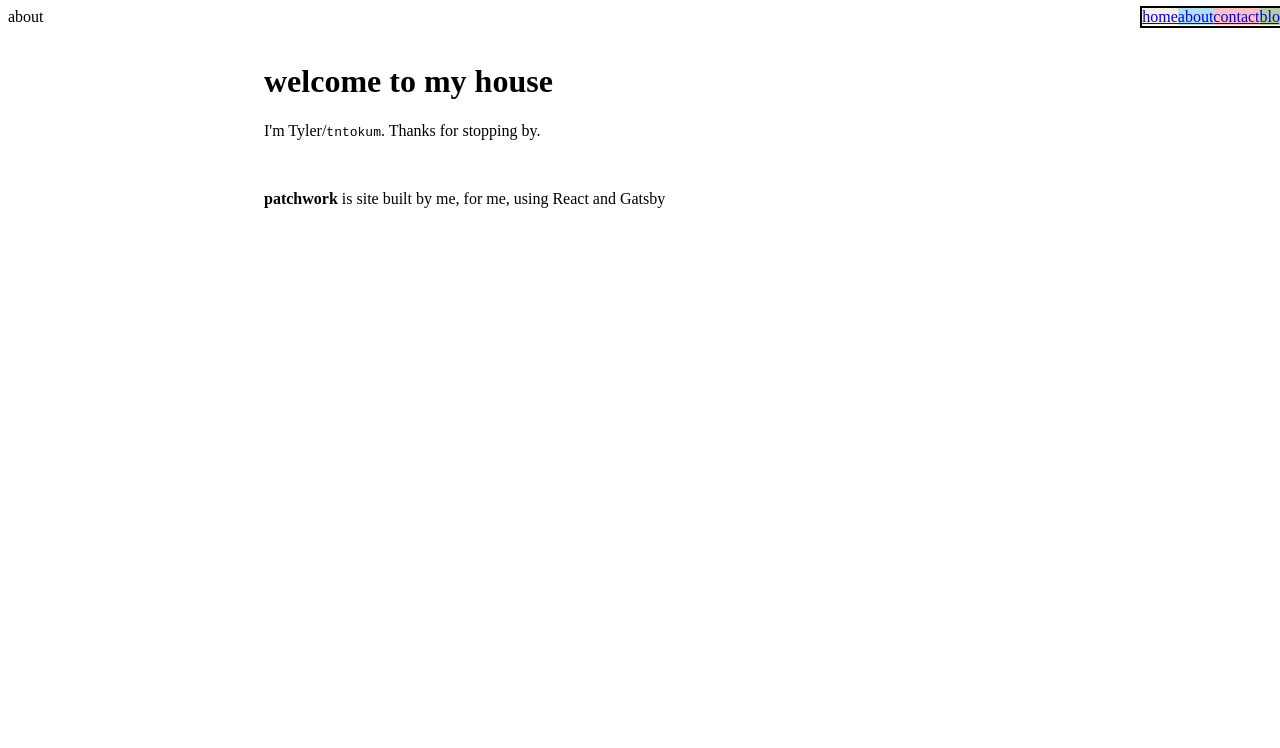
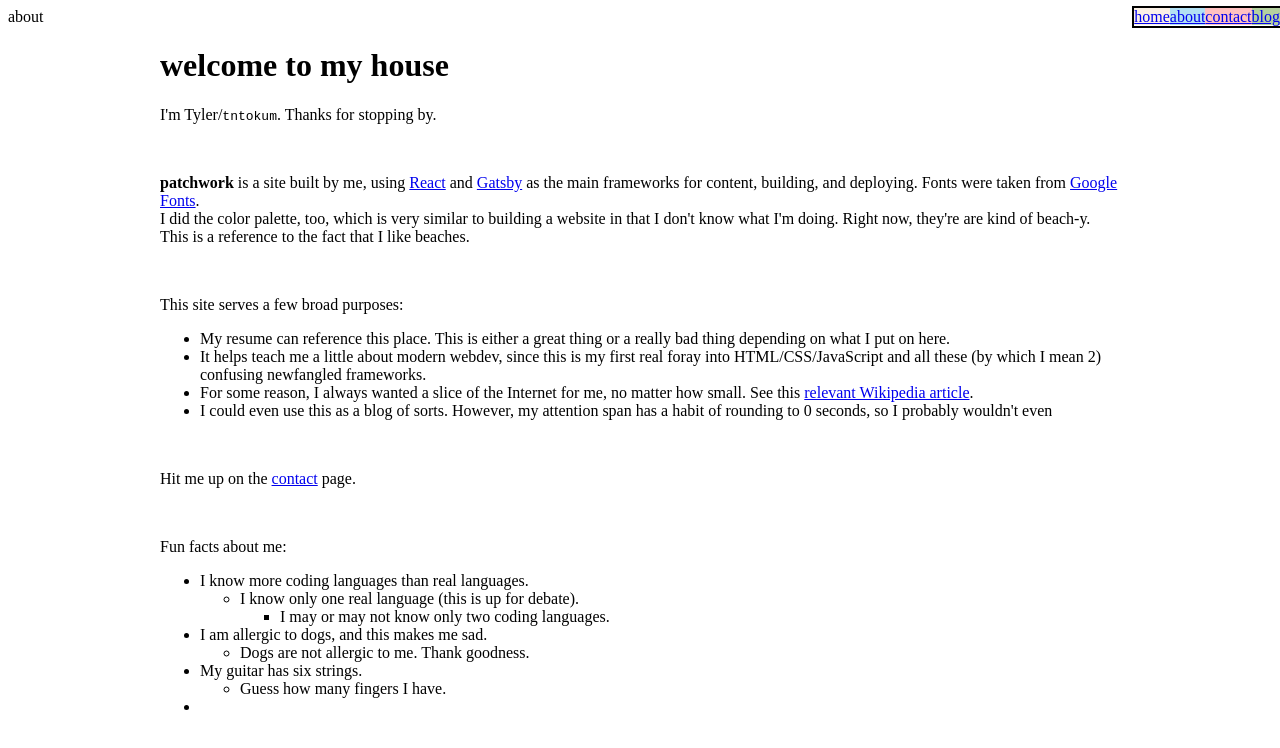
Before and after one commit to drayneman/drayneman.github.io, a Gatsby site: page /about in a window 1280 px wide. Built offline with nearby package versions, Linux system fonts and the light colour scheme; Gatsby itself is replaced by a stand-in of ours.

Commit message:
Yet another layout redesign -- accidentally made it look cleaner

```diff
--- a/src/components/content-layout.js
+++ b/src/components/content-layout.js
@@ -10,11 +10,11 @@ export default class ContentLayout extends React.Component {
     return(
       <div className={style.patchwork}>
         <Header siteTitle="patchwork" page={this.props.page}></Header>
-        <div classname={style.patchworkFlex}>
+        <div className={style.patchworkFlex}>
           <div className={style.patchworkTopSpacerTitle}>
             {this.props.page}
           </div>
-          <div className={style.contentWrapper} style={{backgroundColor: this.props.color}} />
+          <div className={style.contentSeparator} style={{backgroundColor: this.props.color}} />
           {this.props.children}
           <div className={style.patchworkBottomSpacer}></div>
         </div>
--- a/src/components/content.module.css
+++ b/src/components/content.module.css
@@ -1,12 +1,13 @@
 .main {
     display: flex;
-    background-color: inherit;
-    justify-content: space-between;
-    flex-wrap: wrap;
+    flex-wrap: nowrap;
+    align-items: center;
+    margin: 0 auto;
 }
 
 .content {
     background-color: var(--white);
-    width: 100%;
-    padding: 1rem 16rem;
+    padding: 0rem 2rem;
+    margin: 0 auto;
+    max-width: 60rem;
 }
--- a/src/components/header.module.css
+++ b/src/components/header.module.css
@@ -1,11 +1,10 @@
 .header {
     position: fixed;
-    text-align: center;
-    width: 100%;
+    right: 0;
 }
 
 .navigator-wrapper {
     display: flex;
-    justify-content: center;
-    margin: 0 auto;
+    justify-content: space-between;
+    /* margin: 0 auto; */
 }
--- /dev/null
+++ b/src/components/link-external.js
@@ -0,0 +1,11 @@
+import React from 'react'
+
+export default class LinkExternal extends React.Component {
+    render() {
+        return (
+            <a href={this.props.to} target='_blank' rel='noreferrer'>
+                {this.props.children}
+            </a>
+        )
+    }
+}
--- a/src/components/navigator.module.css
+++ b/src/components/navigator.module.css
@@ -2,8 +2,6 @@
     display: flex;
     flex-direction: row;
     justify-content: right;
-    width: 100%;
-    /* margin-right: 2rem; */
 }
 
 .navigator > ul {
--- a/src/components/patchwork.module.css
+++ b/src/components/patchwork.module.css
@@ -1,22 +1,21 @@
 .patchwork-flex {
     display: flex;
-    flex-direction: row;
+    flex-direction: column;
+    align-items: center;
 }
 
 .patchwork-top-spacer-title {
     font-family: IBM Plex Sans Regular;
     font-size: 52pt;
     padding-top: 6rem;
-    padding-left: 8rem;
+    /* padding-left: 8rem; */
     padding-bottom: .5rem;
 }
 
 .patchwork-bottom-spacer {
-    height: 7rem;
+    height: 6rem;
 }
 
-.content-wrapper {
-    margin: 0 auto;
-    padding: .25rem 0 0;
-    width: 100%;
+.content-separator {
+    padding: .25rem 2rem 0;
 }
--- a/src/components/title-layout.js
+++ b/src/components/title-layout.js
@@ -9,7 +9,7 @@ export default class TitleLayout extends React.Component {
     return (
       <div className={style.patchwork}>
         <Header page={this.props.page}/>
-        <div classname={style.patchworkFlex}>
+        <div className={style.patchworkFlex}>
           {this.props.children}
         </div>
       </div>
--- a/src/components/title.module.css
+++ b/src/components/title.module.css
@@ -1,9 +1,9 @@
 .title-holder {
     /* position: fixed; */
     text-align: right;
-    padding-right: 12rem;
+    /* padding-right: 28rem; */
     padding-top: 21rem;
-    /* margin-left: 10rem; */
+    margin-left: 10rem;
     /* text-align: center; */
     /* position: fixed; */
 }
--- a/src/pages/about.js
+++ b/src/pages/about.js
@@ -1,12 +1,13 @@
 import React from "react"
 import COLORS from "../components/colors"
 
-import {Link} from "gatsby"
+import { Link } from 'gatsby'
 
 import ContentLayout from "../components/content-layout"
 import Content from "../components/content"
+import LinkExternal from '../components/link-external'
 
-class About extends React.Component {
+export default class About extends React.Component {
   render() {
     return (
       <ContentLayout page='about' color={COLORS.c1}>
@@ -15,16 +16,81 @@ class About extends React.Component {
           <p>
             I'm Tyler/<code>tntokum</code>. Thanks for stopping by.
           </p>
-          <br/>
+          <br />
           <p>
-            <p>
-              <code style={{fontFamily: 'IBM Plex Sans Thin', fontSize: '1rem', fontWeight: 'bold'}}>patchwork</code> is site built by me, for me, using React and Gatsby
-            </p>
+            <code style={{fontFamily: 'IBM Plex Sans Thin', fontSize: '1rem', fontWeight: 'bold'}}>patchwork</code> is
+            a site built by me, using <LinkExternal to='https://reactjs.org/'>React</LinkExternal> and <LinkExternal to='https://www.gatsbyjs.org/'>Gatsby</LinkExternal> as
+            the main frameworks for content, building, and deploying.
+            Fonts were taken from <LinkExternal to='https://fonts.google.com/'>Google Fonts</LinkExternal>.
+            <br/>
+            I did the color palette, too, which is very similar to building a website in that I don't know what I'm doing.
+            Right now, they're are kind of beach-y. This is a reference to the fact that I like beaches.
+            {/* <br/>
+             */}
+          </p>
+          <br />
+          <p>
+            This site serves a few broad purposes:
+            <ul>
+              <li>My resume can reference this place. This is either a great thing or a really bad thing depending on what I put on here.</li>
+              <li>
+                It helps teach me a little about modern webdev, since this is my first real foray into
+                HTML/CSS/JavaScript and all these (by which I mean 2) confusing newfangled frameworks.
+              </li>
+              <li>
+                For some reason, I always wanted a slice of the Internet for me, no matter how small.
+                See this <LinkExternal to='https://en.wikipedia.org/wiki/Territory_(animal)'>relevant Wikipedia article</LinkExternal>.
+              </li>
+              <li>
+                I could even use this as a blog of sorts. However, my attention span has a habit of rounding to 0 seconds, so
+                I probably wouldn't even
+              </li>
+            </ul>
+          </p>
+          <br />
+          <p>
+            Hit me up on the <Link to='/contact/'>contact</Link> page.
+          </p>
+          <br />
+          <p>
+            Fun facts about me:
+            <ul>
+              <li>
+                I know more coding languages than real languages.
+                <ul>
+                  <li>
+                    I know only one real language (this is up for debate).
+                    <ul>
+                      <li>
+                        I may or may not know only two coding languages.
+                      </li>
+                    </ul>
+                  </li>
+                </ul>
+              </li>
+              <li>
+                I am allergic to dogs, and this makes me sad.
+                <ul>
+                  <li>
+                    Dogs are not allergic to me. Thank goodness.
+                  </li>
+                </ul>
+              </li>
+              <li>
+                My guitar has six strings.
+                <ul>
+                  <li>
+                    Guess how many fingers I have.
+                  </li>
+                </ul>
+              </li>
+              <li>
+
+              </li>
+            </ul>
           </p>
         </Content>
       </ContentLayout>
     )
   }
 }
-
-export default About
--- a/src/pages/blog.js
+++ b/src/pages/blog.js
@@ -10,7 +10,7 @@ class Blog extends React.Component {
       <ContentLayout page='blog' color={COLORS.c3}>
         <Content>
           <h1>when I grow up, I want to be a cog in the machine.</h1>
-          <p>just kidding. ice road trucker is more my calling.</p>
+          <p>*ice road trucker. sorry, i don't know what came over me.</p>
         </Content>
       </ContentLayout>
     )
--- a/src/pages/contact.js
+++ b/src/pages/contact.js
@@ -9,8 +9,8 @@ class Contact extends React.Component {
     return (
       <ContentLayout page='contact' color={COLORS.c2}>
         <Content>
-          <h1>Contact</h1>
-          <p>Patchwork is a site created by Tyler Tokumoto.</p>
+          <h1>you'll never find me</h1>
+          <p></p>
         </Content>
       </ContentLayout>
     )
```
